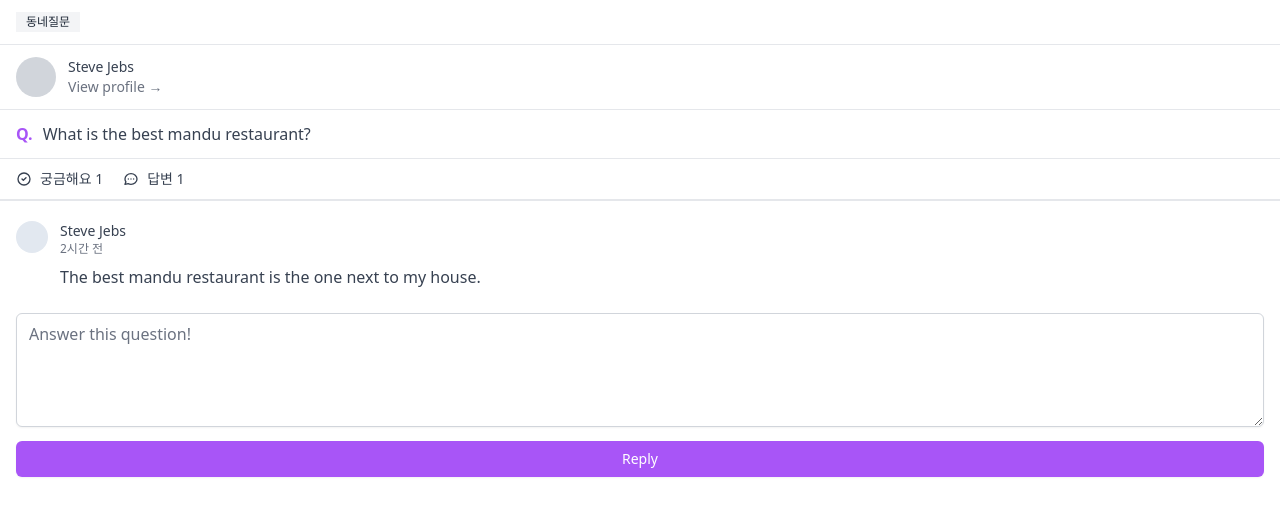
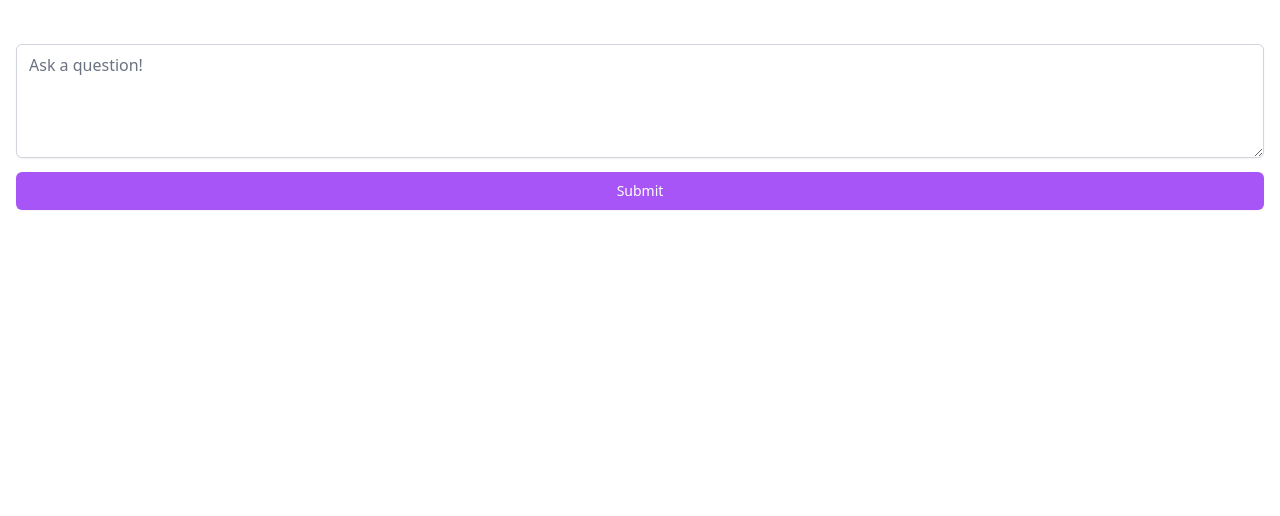
Before and after one commit to jaieve/carrot-market, a Next.js app: page /community/write in a window 1280 px wide. Shown: the top 516 px of the page. Built offline with nearby package versions, Linux system fonts and the light colour scheme.

Commit message:
[ui] write

```diff
--- /dev/null
+++ b/pages/community/write.tsx
@@ -0,0 +1,18 @@
+import type { NextPage } from "next";
+
+const Write: NextPage = () => {
+  return (
+    <form className="px-4 py-10">
+      <textarea
+        className="mt-1 w-full rounded-md border-gray-300 shadow-sm focus:border-purple-500 focus:ring-purple-500 "
+        rows={4}
+        placeholder="Ask a question!"
+      />
+      <button className="mt-2 w-full rounded-md border border-transparent bg-purple-500 py-2 px-4 text-sm font-medium text-white shadow-sm hover:bg-purple-600 focus:outline-none focus:ring-2 focus:ring-purple-500 focus:ring-offset-2 ">
+        Submit
+      </button>
+    </form>
+  );
+};
+
+export default Write;
```
